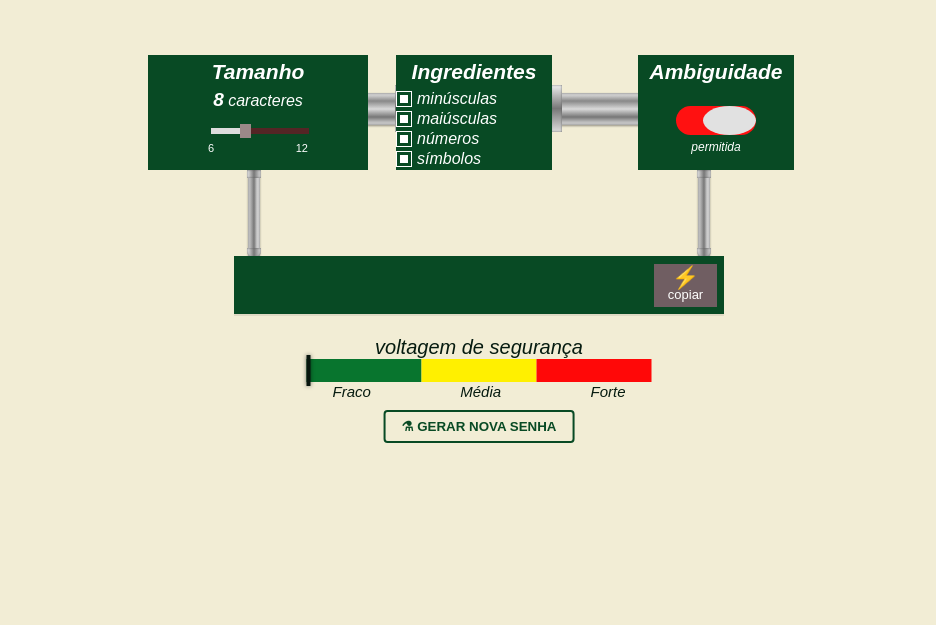
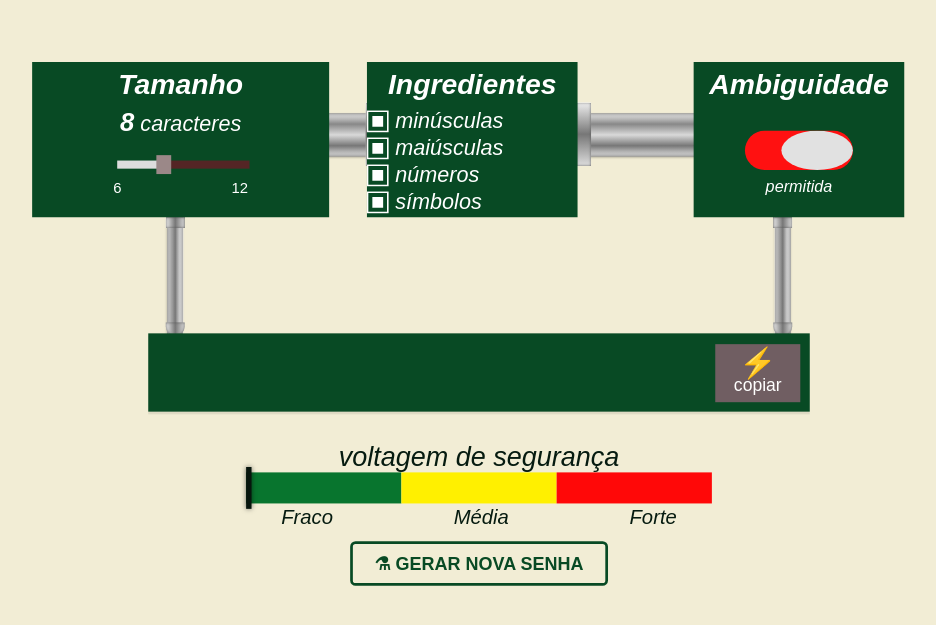
Before and after one commit to mariavihhteixeira/gerador-senha-3-trime, a plain HTML site: page index.html in a window 1280 px wide. Shown: the part 71-696 px from the top of the page, without its empty margins (161-1097 px from the left). Drawn offline with Linux system fonts and the light colour scheme.

Commit message:
Refactor machine styles and improve responsiveness
Updated styles for the machine and responsiveness adjustments for various screen sizes.

```diff
--- a/style.css
+++ b/style.css
@@ -52,12 +52,15 @@ h1 {
 /* MÁQUINA */
 .machine {
     position: relative;
-    width: 100%;
-    max-width: 1100px;
-    min-height: 500px;
+    width: 706px;
+    height: 500px;
     margin: 0 auto;
-    overflow: hidden;
-    background: var(--cream);
+    overflow: visible;
+    background: transparent;
+
+    /* AUMENTA TODA A MÁQUINA */
+    transform: scale(1.35);
+    transform-origin: top center;
 }
 
 /* CAIXAS DE CONTROLE */
@@ -189,7 +192,7 @@ h1 {
     width: 156px;
 }
 
-/* INTERRUPTOR DE AMBIGUIDADE */
+/* INTERRUPTOR */
 .switch {
     display: block;
     width: 80px;
@@ -665,7 +668,10 @@ h1 {
     }
 }
 
-/* RESPONSIVIDADE */
+/* =========================================================
+   RESPONSIVIDADE
+   ========================================================= */
+
 @media (max-width: 720px) {
 
     .lab {
@@ -677,8 +683,13 @@ h1 {
     }
 
     .machine {
+        width: 100%;
+        max-width: 706px;
         min-height: 500px;
-        max-width: 706px;
+        height: 500px;
+
+        /* DESLIGA O AUMENTO NO CELULAR */
+        transform: none;
     }
 
     .size-box {
@@ -746,7 +757,10 @@ h1 {
     }
 }
 
-/* TELAS MUITO PEQUENAS */
+/* =========================================================
+   TELAS MUITO PEQUENAS
+   ========================================================= */
+
 @media (max-width: 430px) {
 
     .lab {
@@ -760,6 +774,7 @@ h1 {
 
     .machine {
         min-height: 520px;
+        height: 520px;
     }
 
     .control-box h2 {
```
